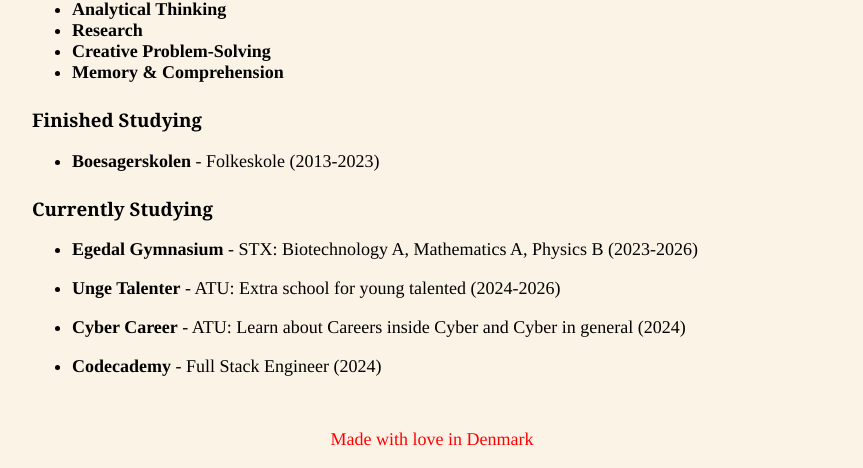
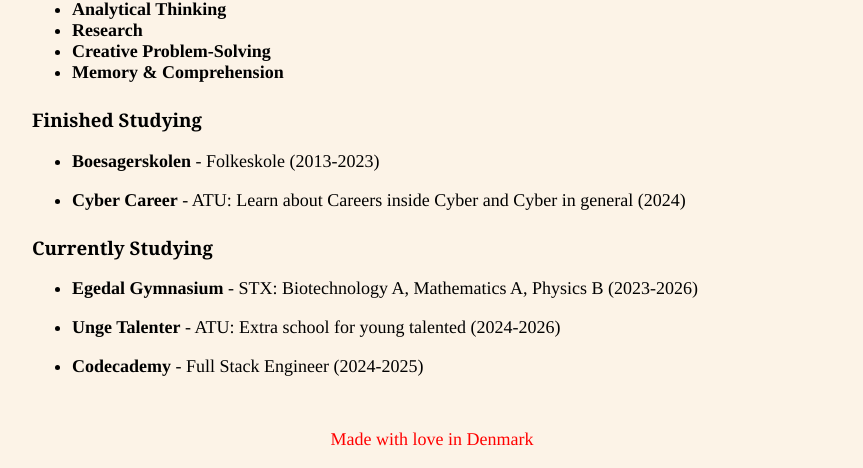
Before and after one commit to RidderLancelot/Portfolio-website, a plain HTML site: page index.html in a window 1280 px wide. Shown: the part 619-1087 px from the top of the page, without its empty margins (208-1071 px from the left). Drawn offline with Linux system fonts and the light colour scheme.

Commit message:
Updated information

```diff
--- a/index.html
+++ b/index.html
@@ -54,6 +54,8 @@
             <ul>
               <li id="study1"><p><strong>Boesagerskolen</strong> - Folkeskole (2013-2023)</p></li>
               <li class="boesagerskolen study">Boesagerskolen was a typical folkeskole. The school didn&apos;t offer anything advanced, but my math teacher gave me gymnasium-level work in math and science, which helped me build a strong foundation. The most fun part was the projects that combined subjects like physics, geography, biology, and chemistry. Other than that, it was a pretty standard school experience.</li>
+              <li id="study4"><p><strong>Cyber Career</strong> - ATU: Learn about Careers inside Cyber and Cyber in general (2024)</p></li>
+              <li class="cyber-career study">I have always loved programming, and since I&apos;m already learning full stack engineering, I thought, why not join the Cyber Career program and earn the certificate? I'm interested in cybersecurity in general. One of my favorite experiences so far has been visiting Aalborg University in Copenhagen and meeting with Norlys.</li>
             </ul>
           </nav>
           <nav id="currently-studying">
@@ -63,9 +65,7 @@
               <li class="egedal-gymnasium study">I've always loved science. Initially, I wanted to take Math A, Physics A, and Chemistry B, but when I discovered Biotechnology, which combines my interests in science and technology, I chose that subject instead. Everything has been more challenging and interesting at this higher level. The school gives opportunities to be a part of projects like a microalgae project and a theatre concert, and I've also gotten the chance to participate in ATU, which is exciting.</li>
               <li id="study3"><p><strong>Unge Talenter</strong> - ATU: Extra school for young talented (2024-2026)</p></li>
               <li class="unge-talenter study">I was motivated to join Unge Talenter because it allows me to learn more outside of school. It was even more motivating that one of my best friends, Amira, joined with me. I also remember my first day, where I met Malou, who is just amazing and so sweet. I look forward to exploring new topics and gaining additional skills.</li>
-              <li id="study4"><p><strong>Cyber Career</strong> - ATU: Learn about Careers inside Cyber and Cyber in general (2024)</p></li>
-              <li class="cyber-career study">I have always loved programming, and since I&apos;m already learning full stack engineering, I thought, why not join the Cyber Career program and earn the certificate? I'm interested in cybersecurity in general. One of my favorite experiences so far has been visiting Aalborg University in Copenhagen and meeting with Norlys.</li>
-              <li id="study5"><p><strong>Codecademy</strong> - Full Stack Engineer (2024)</p></li>
+              <li id="study5"><p><strong>Codecademy</strong> - Full Stack Engineer (2024-2025)</p></li>
               <li class="codecademy study">I have always loved programming, and I thought the Full Stack Engineer program was one of the most interesting and useful courses on the app. I hope to learn how to make both front-end and back-end work so I can get a job in that field in the future, perhaps even for a short period. I believe this program will definitely enhance my skills, and with my motivation and the knowledge gained from programming, I&apos;ll take a significant step toward getting a great job.</li>
             </ul>
           </nav>
```
